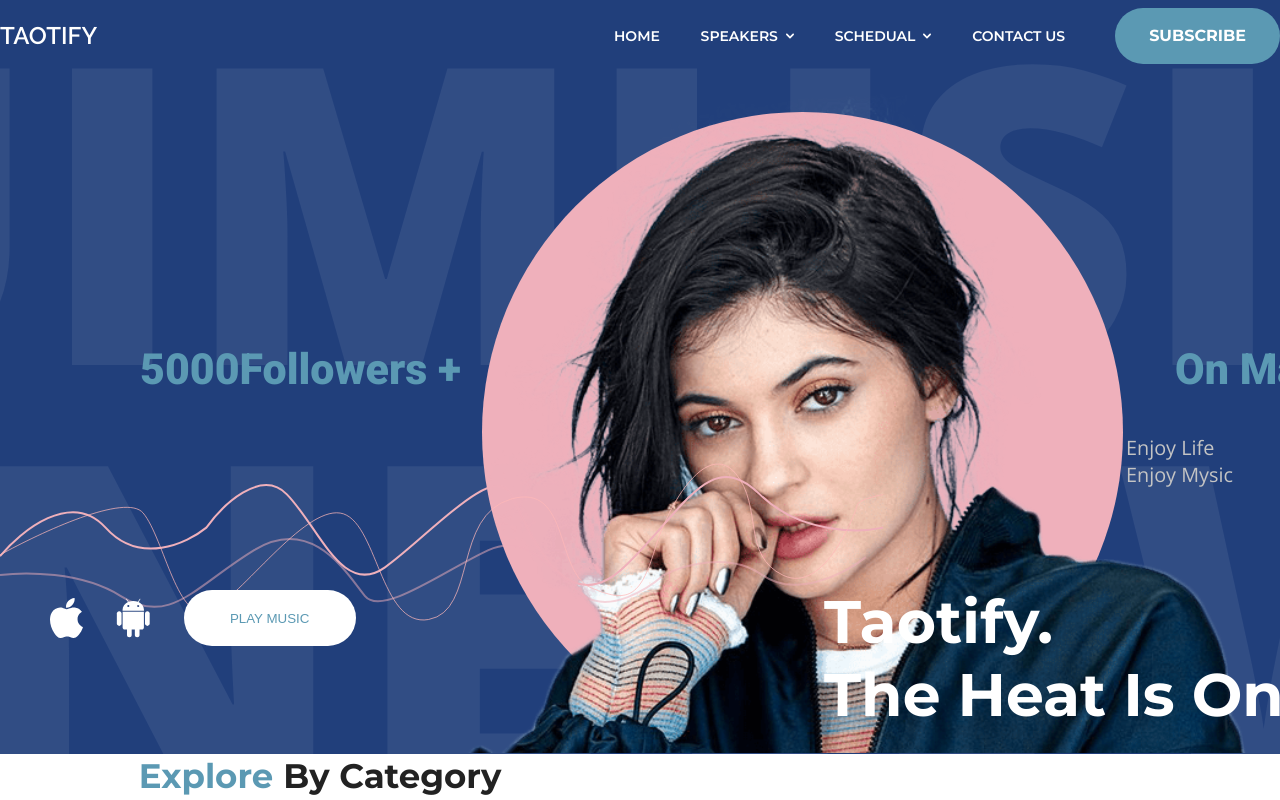
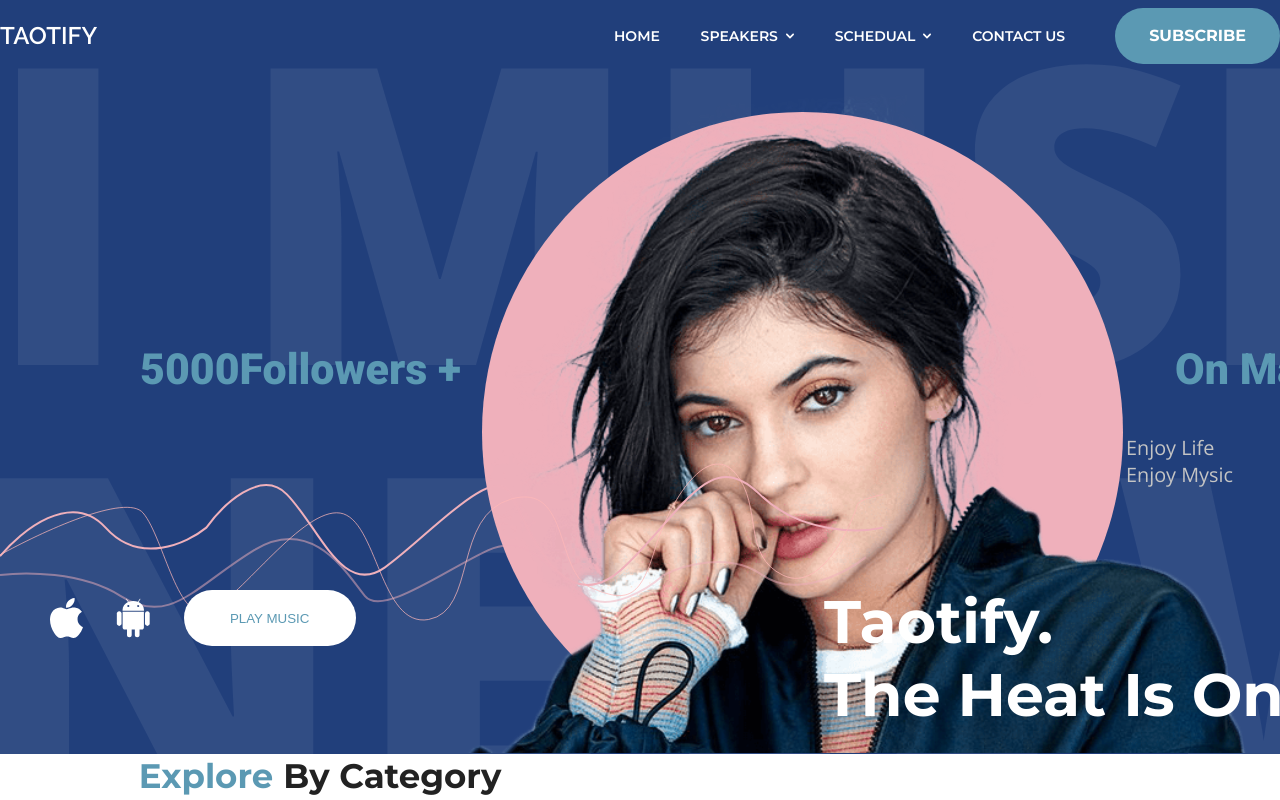
Before and after one commit to taodemy/taotify-website, a Next.js app: page / in a window 1280 px wide. Shown: the top 800 px of the page. Built offline with nearby package versions, Linux system fonts and the light colour scheme.

Commit message:
fix: fix the style of the UI Music

```diff
--- a/src/components/HeroTwo/index.module.scss
+++ b/src/components/HeroTwo/index.module.scss
@@ -18,9 +18,12 @@
       .text_first_line {
         display: flex;
         justify-content: center;
-        width: 100%;
+        flex-wrap: nowrap;
+        white-space: nowrap;
+        height: 577.75px;
         font-size: 415.44px;
         line-height: 565.76px;
+        overflow: hidden;
       }
 
       .text_second_line {
--- a/src/components/HeroTwo/index.tsx
+++ b/src/components/HeroTwo/index.tsx
@@ -18,7 +18,7 @@ export default function HeroTwo() {
     <section className={style.hero_outter_wrapper}>
       <div className={style.hero_inner_wrapper}>
         <div style={openSans.style} className={style.hero_background_text + " light-colored-text"}>
-          <p className={style.text_first_line}>UIMUSIC</p>
+          <p className={style.text_first_line}>UI MUSIC</p>
           <p className={style.text_second_line}>NEWWAY</p>
         </div>
 
```
